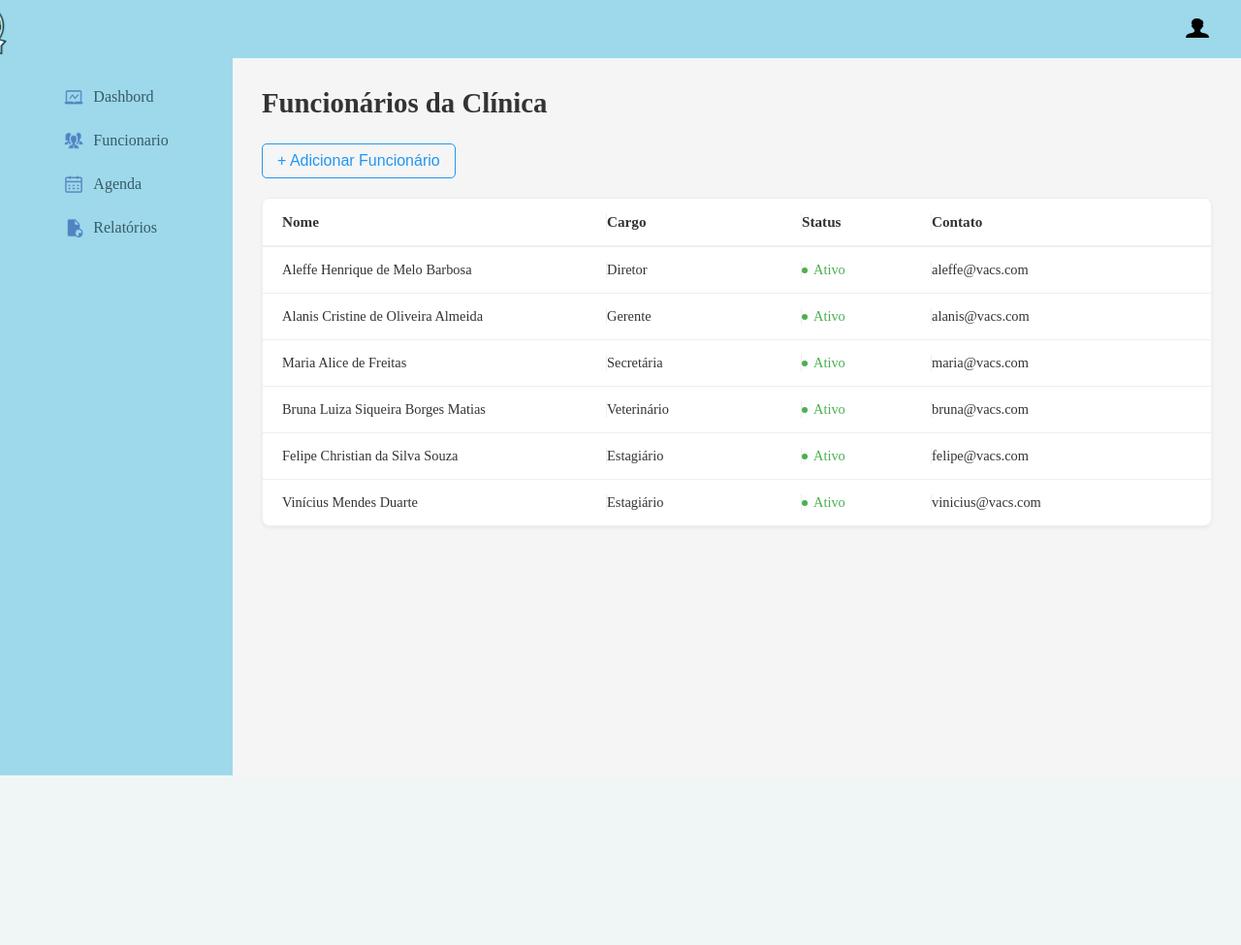
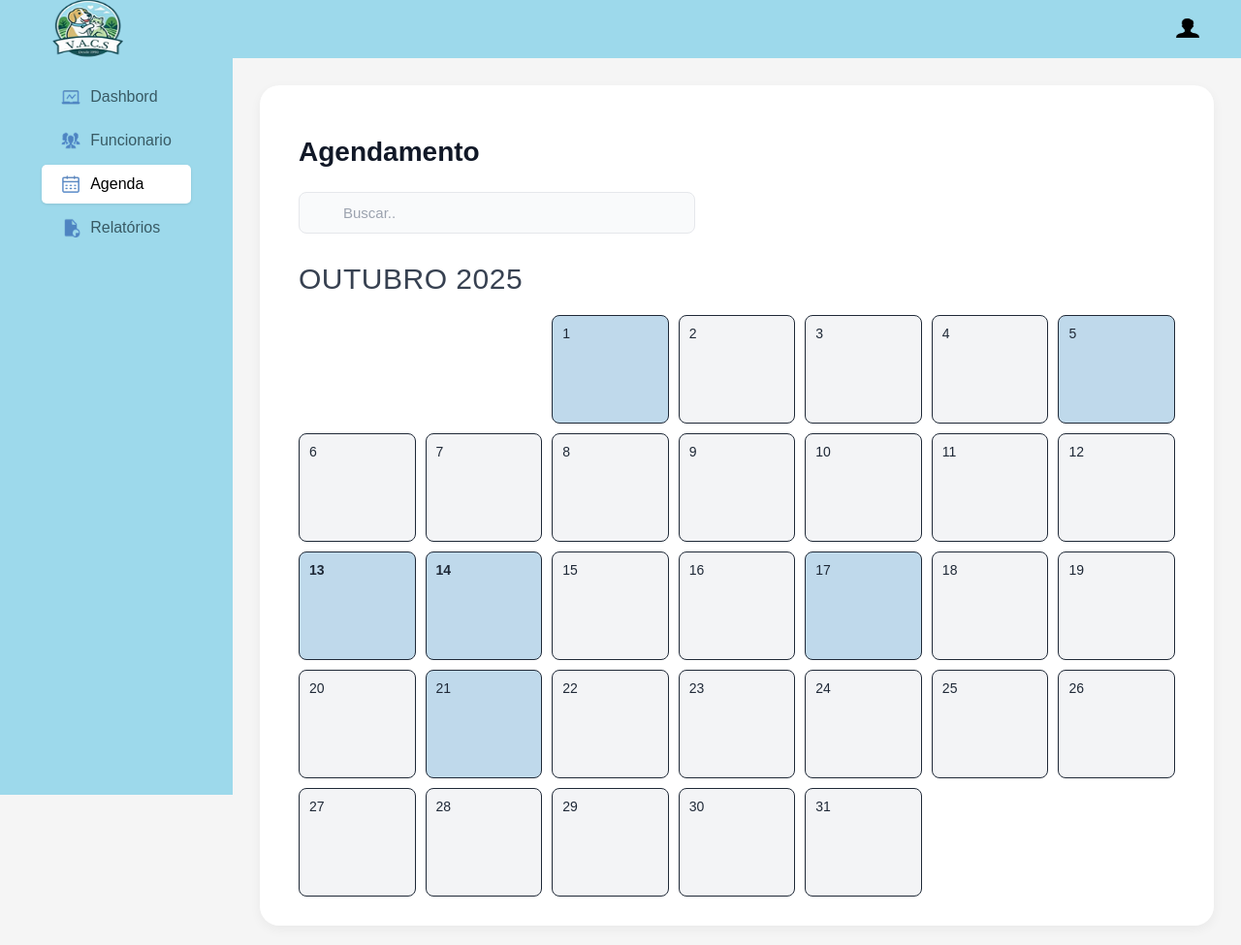
Before and after one commit to victorribeiro12/VACS2010, a PHP site: page /Gerenteag.html in a window 1280 px wide. Shown: the whole page at 97% size. Before the commit the page ends 800 px from the top, so only its background shows below. Run offline with PHP 8.4, Linux system fonts and the light colour scheme.

Commit message:
feat (Gerenteag) atualização final de agendamento

```diff
--- a/Gerente/Gerenteag.css
+++ b/Gerente/Gerenteag.css
@@ -1,314 +1,182 @@
-.sidebar {
-  position: fixed; ;
-  top: 60px; /* mesma altura da topbar */
-  left: 0;
-  width: 240px;
-  height: calc(100vh - 60px);
-  background-color: #9dd9eb;
-  padding-top: 20px;
-  display: flex;
-  flex-direction:column;
-  justify-content: center;
+/* Importa os estilos base (sidebar, topbar, etc) do seu arquivo principal */
+@import url('Gerentefunc.css');
 
-}
-.sidebar img{
-    padding-right: 10px;
-    padding-bottom: 5px;
-    padding-left: 10px;
-    height: 20px;
-    width: 20px;
-    vertical-align: middle;
-}
-
-nav {
-  position: fixed;
-  top: 0;
-  left: 0;
-  right: 0;
-  height: 60px;
-  background-color: #9dd9eb;
-  display: flex;
-  justify-content: flex-end;
-  align-items: center;
-  padding: 0 20px;
-}
-/* Garante que o container de perfil/botão use flex para alinhar os dois blocos */
-.direita-topbar {
-    display: flex;
-    flex-direction: row; /* Coloca o link do perfil e o botão lado a lado */
-    align-items: center; /* Alinha verticalmente no centro */
-    padding: 10px;
-    padding-left: 20px;
-    gap: 10px; /* Espaçamento entre o bloco do perfil e o botão */
-
-}
-
-/* NOVO: Estilos para o Link de Perfil (<a>) */
-.profile-link {
-    display: flex;
-    flex-direction: column; /* Faz a imagem ficar acima do nome */
-    align-items: center; /* Centraliza a imagem e o texto horizontalmente */
-    text-decoration: none;
-    color: #000;
-}
-
-/* Estilos para a Imagem dentro do link */
-.profile-link img.perfil {
-    width: 30px;
-    height: 30px;
-    margin-bottom: 2px; /* Espaço entre a imagem e o nome */
-}
-
-/* Estilos para o Nome dentro do link */
-.profile-link p {
-    color: rgb(0, 0, 0);
-    font-size: 12px; /* Ajuste o tamanho da fonte para o nome */
-    margin: 0;
-}
-
-.left-topbar{
-    display: flex;
-    flex-direction: row;
-    padding: 10px;
-    padding-right:20px;
-    margin-right: 1160px;
-}
-.perfil{
-    text-align: end;
-    font-size: 30px;
-    color: white;
-}
-
-.direita-topbar{
-    display: flex;
-    flex-direction: row;
-    padding: 10px;
-    padding-left:20px;
-}
-.sidebar ul{
-    list-style-type: none;
-    margin: 0;
-    padding: 0;
-    overflow: hidden;
-}
-/* 1. Ajuste a classe principal da sidebar */
-.sidebar {
-    position: fixed;
-    top: 60px;
-    left: 0;
-    width: 240px;
-    height: calc(100vh - 60px);
-    background-color: #9dd9eb;
-    padding-top: 20px;
-    display: flex;
-    flex-direction: column;
-    /* MUDANÇA: Alinha o conteúdo no topo, não no centro */
-    justify-content: flex-start; /* Altera de 'center' para 'flex-start' */
-
-    /* Adiciona um padding nas laterais, caso não tenha */
-    padding-left: 0;
-    padding-right: 0;
-}
-
-/* 2. Ajuste o container dos links (<ul>) */
-.sidebar ul {
-    list-style-type: none;
-    margin: 0;
-    padding: 0;
-    /* remove overflow: hidden; se não for necessário */
-}
-
-/* 3. Estilo dos itens da lista (li) */
-.sidebar ul li {
-    margin-bottom: 5px; /* Espaço entre os itens do menu */
-}
-
-/* 4. Estilo dos Links (<a>) - O novo visual */
-.sidebar ul li a {
-    display: flex; /* Essencial para alinhar ícone e texto */
-    align-items: center; /* Alinha verticalmente no centro */
-    padding: 10px 20px; /* Mais padding para dar espaço */
-    text-decoration: none;
-    color: #385a64; /* Cor mais escura para o texto */
-    font-size: 16px;
-    font-weight: 500;
-    transition: background-color 0.2s;
-}
-
-/* 5. Efeito ao passar o mouse */
-.sidebar ul li a:hover {
-    background-color: #e9e9e9; /* Cor mais clara ao passar o mouse */
-    border-radius: 18px; /* Bordas arredondadas (se quiser) */;
-}
-
-/* 6. Estilo para o item ATIVO (como o Dashboard) */
-.sidebar ul li a.active {
-    background-color: white; /* Fundo branco ou mais claro */
-    color: #000000; /* Texto mais escuro */
-    border-radius: 5px; /* Bordas arredondadas (se quiser) */
-    /* Adiciona a 'sombra' ou leve separação visual se necessário */
-    box-shadow: 0 1px 3px rgba(0, 0, 0, 0.1);
-    margin: 0 10px; /* Afasta um pouco das bordas da sidebar */
-}
-
-/* 7. Ajuste dos Ícones */
-.sidebar img {
-    /* MUDANÇA: Mais padronizado para o layout flex */
-    height: 20px;
-    width: 20px;
-    margin-right: 10px; /* Espaço entre o ícone e o texto */
-    padding: 0; /* Remove padding desnecessário */
-    vertical-align: middle; /* Mantém a imagem alinhada se o display flex falhar */
-}
 /* ================================================= */
 /* VARIÁVEIS DE CORES E DIMENSÕES */
 /* ================================================= */
 :root {
-    /* Mantém as cores padrão */
     --color-light-bg: #F5F5F5;
     --color-card-bg: #FFFFFF;
     --color-text-dark: #333333;
     --color-text-light: #666666;
     --color-border-light: #EEEEEE;
     --color-active-blue: #2196F3;
-    --color-success-green: #4CAF50;
-
-    /* SUAS DIMENSÕES FIXAS */
-    --sidebar-width: 240px;
-    --topbar-height: 60px;
 }
 
 /* ================================================= */
-/* 1. LAYOUT PRINCIPAL (CORREÇÃO CRÍTICA DO BODY) */
-/* *Se você não tiver estas regras, adicione-as no topo do seu CSS* */
+/* 1. ÁREA PRINCIPAL DE CONTEÚDO (main) */
 /* ================================================= */
-* {
-    margin: 0;
-    padding: 0;
-    box-sizing: border-box;
+.main-content {
+    flex: 1; /* Ocupa o espaço restante */
+    background-color: #FFFFFF;
+    margin: 20px;
+    border-radius: 20px;
+    padding: 30px 40px;
+    position: relative;
+    box-shadow: 0 4px 12px rgba(0, 0, 0, 0.05);
 }
 
-/* CORREÇÃO PRINCIPAL: Cria espaço para os elementos fixos (nav e sidebar) */
-body {
-    min-height: 100vh;
-    background-color: var(--color-light-bg);
-    /* ESSENCIAIS para que a <main> não fique debaixo da nav/sidebar */
-    padding-top: var(--topbar-height);
-    padding-left: var(--sidebar-width);
-    display: block;
+.main-header {
+    display: flex;
+    justify-content: flex-end;
+    align-items: center;
+    margin-bottom: 20px;
+}
+
+.user-profile .icon {
+    font-size: 32px;
+    color: #4B5563;
+    cursor: pointer;
+}
+
+.page-content h1 {
+    font-size: 28px;
+    font-weight: 700;
+    color: #111827;
+    margin-bottom: 25px;
+}
+
+/* --- Barra de Busca --- */
+.search-bar {
+    position: relative;
+    margin-bottom: 30px;
+}
+
+.search-bar .icon {
+    position: absolute;
+    left: 15px;
+    top: 50%;
+    transform: translateY(-50%);
+    color: #9CA3AF; /* Cor do ícone de busca */
+}
+
+.search-bar input {
+    width: 350px;
+    padding: 12px 12px 12px 45px; /* Espaço para o ícone */
+    border-radius: 8px;
+    border: 1px solid #E5E7EB; /* Borda cinza clara */
+    background-color: #F9FAFB; /* Fundo cinza bem claro */
+    font-size: 15px;
+}
+
+.search-bar input::placeholder {
+    color: #9CA3AF;
+}
+
+/* --- Calendário --- */
+.calendar-container {
+    width: 100%;
+}
+
+.calendar-container h2 {
+    font-size: 30px;
+    font-weight: 500;
+    color: #374151;
+    margin-bottom: 20px;
+    letter-spacing: 0.5px;
+}
+
+.calendar-grid {
+    display: grid;
+    grid-template-columns: repeat(7, 1fr);
+    gap: 10px; /* Isso cria o espaçamento branco entre os dias */
+    background-color: #FFFFFF; /* Garante que o gap seja branco */
+}
+
+.day {
+    background-color: #F3F4F6; /* Cor de fundo padrão dos dias */
+    border-radius: 8px;
+    padding: 10px;
+    min-height: 90px;
+    font-size: 14px;
+    font-weight: 500;
+    color: #1F2937;
+    text-align: left;
+    border: 1px solid; /* Borda transparente para manter o layout */
+    /* Adiciona transição para suavizar mudanças de cor */
+    transition: background-color 0.3s;
+}
+
+/* Classe especial para o primeiro dia do mês (1 de Out de 2025 é uma Quarta-feira) */
+/* Assumindo que a semana começa na Segunda (Col 1), Quarta é Col 3 */
+.day.first-day {
+    grid-column-start: 3;
+}
+
+/* --- Destaques dos Dias --- */
+
+/* Destaque Azul (sutil) */
+.day.highlight-blue {
+    background-color: #bfd9eb; /* Azul bem claro */
+}
+
+/* Destaque Amarelo (forte) */
+.day.highlight-yellow {
+    background-color: #bfd9eb; /* Amarelo da imagem */
+    font-weight: 700; /* Texto em negrito como na imagem */
+    color: #1F2937;
 }
 
 /* ================================================= */
-/* 2. ÁREA PRINCIPAL BRANCA (main) */
+/* 4. CARD DE DETALHES DO DIA (POP-UP)               */
 /* ================================================= */
-main {
-    flex-grow: 1;
-    padding: 30px; /* Padding interno do conteúdo */
-    background-color: var(--color-light-bg);
+
+.day-details-card {
+    position: absolute; /* Posicionamento relativo ao .main-content */
+    width: 280px;
+    background-color: var(--color-card-bg, #fff);
+    border: 1px solid var(--color-border-light, #eee);
+    border-radius: 8px;
+    box-shadow: 0 6px 20px rgba(0, 0, 0, 0.15);
+    z-index: 10;
+    transition: opacity 0.2s ease, transform 0.2s ease;
+    transform: scale(0.95);
+    opacity: 0;
 }
 
-/* Título da Página "Funcionários da Clínica" */
-main > h2 {
-    font-size: 1.8em;
-    font-weight: 600;
-    color: var(--color-text-dark);
-    margin-bottom: 25px;
+.day-details-card:not(.hidden) {
+    transform: scale(1);
+    opacity: 1;
 }
 
-/* ================================================= */
-/* 3. BOTÃO "ADICIONAR FUNCIONÁRIO" */
-/* ================================================= */
-
-.header-content { margin-bottom: 20px; }
-
-.add-button {
-    background-color: transparent;
-    color: var(--color-active-blue);
-    border: 1px solid var(--color-active-blue);
-    border-radius: 5px;
-    padding: 8px 15px;
-    font-size: 1em;
-    font-weight: 500;
-    cursor: pointer;
-    transition: background-color 0.2s, color 0.2s;
+.day-details-card.hidden {
+    display: none;
 }
 
-.add-button:hover {
-    background-color: var(--color-active-blue);
-    color: var(--color-card-bg);
+.card-header {
+    display: flex;
+    justify-content: space-between;
+    align-items: center;
+    padding: 12px 15px;
+    border-bottom: 1px solid var(--color-border-light, #eee);
 }
 
-/* ================================================= */
-/* 4. TABELA DE DADOS (FUNCIONÁRIOS) - CORREÇÃO DE GRID */
-/* ================================================= */
-
-.data-table-container {
-    background-color: var(--color-card-bg);
-    border-radius: 8px;
-    box-shadow: 0 2px 4px rgba(0, 0, 0, 0.05);
-    border: 1px solid var(--color-border-light);
-    overflow: hidden;
+.card-header h3 {
+    margin: 0;
+    font-size: 16px;
+    font-weight: 600;
 }
 
-/* Estrutura de Grid para a Tabela */
-.table-header,
-.table-row {
-    display: grid;
-    /* Define as larguras das 4 colunas: Nome (maior), Cargo, Status, Contato */
-    grid-template-columns: 2.5fr 1.5fr 1fr 2fr;
-    padding: 15px 20px;
-    border-bottom: 1px solid var(--color-border-light);
-    align-items: center;
+.card-header button {
+    background: none;
+    border: none;
+    font-size: 24px;
+    cursor: pointer;
+    color: var(--color-text-light, #666);
 }
 
-/* Estilo do Cabeçalho da Tabela */
-.table-header {
-    background-color: var(--color-card-bg);
-    color: var(--color-text-dark);
-    font-weight: 600;
-    font-size: 0.95em;
-    border-bottom: 2px solid var(--color-border-light);
+.card-appointments {
+    padding: 15px;
+    font-size: 14px;
+    color: var(--color-text-dark, #333);
 }
-
-/* **CORREÇÃO DE BARRAS:** Adiciona a borda vertical à direita de cada coluna (célula) */
-.table-header .column,
-.table-row .column {
-    border-right: 1px solid var(--color-border-light);
-    padding-right: 20px;
-}
-
-/* Remove a borda vertical da última coluna */
-.table-header .column:last-child,
-.table-row .column:last-child {
-    border-right: none;
-    padding-right: 0;
-}
-
-/* Estilo das Linhas de Dados */
-.table-row {
-    color: var(--color-text-dark);
-    font-size: 0.9em;
-}
-
-.table-row:last-child { border-bottom: none; }
-
-
-/* Estilo Específico para o status 'Ativo' (com o ponto verde) */
-.column.status.active {
-    color: var(--color-success-green);
-    position: relative;
-    padding-left: 12px !important;
-    font-weight: 500;
-}
-
-.column.status.active::before {
-    content: '';
-    position: absolute;
-    left: 0;
-    top: 50%;
-    transform: translateY(-50%);
-    width: 6px;
-    height: 6px;
-    border-radius: 50%;
-    background-color: var(--color-success-green);
-}
--- a/Gerente/Gerenteag.html
+++ b/Gerente/Gerenteag.html
@@ -12,12 +12,12 @@
 <body>
 
     <nav>
-        <div class="left-topbar">
+        <div class="direita-topbar">
         <a href="index.html "class="logo">
             <img class="logo" src="img/Rectangle.png" alt="" width="100px" height="70px">
         </a>
         </div>
-       <div class="direita-topbar">
+       <div class="left-topbar">
 
     <a href="index.html" class="profile-link">
 
@@ -38,63 +38,148 @@
             <li><a href="Gerenterel.html"><img src="img/Business Report.png"  alt="" height=""  width="">Relatórios</a></li>
         </ul>
     </nav>
-    <main>
-    <h2>Funcionários da Clínica</h2>
 
-    <div class="header-content">
-        <button class="add-button">+ Adicionar Funcionário</button>
+   <main class="main-content">
+
+
+        <section class="page-content">
+            <h1>Agendamento</h1>
+
+            <div class="search-bar">
+                <span class="icon material-symbols-outlined"></span>
+                <input type="text" placeholder="Buscar..">
+            </div>
+
+            <div class="calendar-container">
+                <h2>OUTUBRO 2025</h2>
+
+                <div class="calendar-grid">
+                    <div class="day first-day highlight-blue">1</div>
+                    <div class="day">2</div>
+                    <div class="day">3</div>
+                    <div class="day">4</div>
+                    <div class="day highlight-blue">5</div>
+                    <div class="day">6</div>
+                    <div class="day">7</div>
+                    <div class="day">8</div>
+                    <div class="day">9</div>
+                    <div class="day">10</div>
+                    <div class="day">11</div>
+                    <div class="day">12</div>
+                    <div class="day highlight-yellow">13</div>
+                    <div class="day highlight-yellow">14</div>
+                    <div class="day">15</div>
+                    <div class="day">16</div>
+                    <div class="day highlight-blue">17</div>
+                    <div class="day">18</div>
+                    <div class="day">19</div>
+                    <div class="day">20</div>
+                    <div class="day highlight-blue">21</div>
+                    <div class="day">22</div>
+                    <div class="day">23</div>
+                    <div class="day">24</div>
+                    <div class="day">25</div>
+                    <div class="day">26</div>
+                    <div class="day">27</div>
+                    <div class="day">28</div>
+                    <div class="day">29</div>
+                    <div class="day">30</div>
+                    <div class="day">31</div>
+                </div>
+            </div>
+
+        </section>
+    </main>
+
+    <!-- Card de detalhes do dia (inicialmente oculto) -->
+    <div id="day-details-card" class="day-details-card hidden">
+        <div class="card-header">
+            <h3 id="card-date"></h3>
+            <button id="close-card-btn">&times;</button>
+        </div>
+        <div id="card-appointments" class="card-appointments">
+            <!-- As consultas serão inseridas aqui pelo JS -->
+        </div>
     </div>
 
-    <div class="data-table-container">
+    <script>
+        document.addEventListener('DOMContentLoaded', function () {
+            const calendarGrid = document.querySelector('.calendar-grid');
+            const detailsCard = document.getElementById('day-details-card');
+            const cardDate = document.getElementById('card-date');
+            const cardAppointments = document.getElementById('card-appointments');
+            const closeCardBtn = document.getElementById('close-card-btn');
 
-        <div class="table-header">
-            <span class="column nome">Nome</span>
-            <span class="column cargo">Cargo</span>
-            <span class="column status">Status</span>
-            <span class="column contato">Contato</span>
-        </div>
+            // Dados de exemplo (mock) para as consultas
+            const appointments = {
+                1: "Nenhuma consulta agendada.",
+                5: "10:00 - Consulta com Dr. House (Tosa de rotina - Rex)",
+                13: "09:00 - Vacinação (Bolinha)<br>14:00 - Cirurgia (Frajola)",
+                14: "11:30 - Retorno (Princesa)",
+                17: "16:00 - Exame de sangue (Max)",
+                21: "08:00 - Consulta de emergência (Thor)"
+            };
 
-        <div class="table-row">
-            <span class="column nome">Aleffe Henrique de Melo Barbosa</span>
-            <span class="column cargo">Diretor</span>
-            <span class="column status active">Ativo</span>
-            <span class="column contato">aleffe@vacs.com</span>
-        </div>
+            // Função para mostrar o card de detalhes
+            function showDetailsCard(dayElement) {
+                const dayNumber = dayElement.textContent.trim();
+                const dayRect = dayElement.getBoundingClientRect();
+                const mainContentRect = document.querySelector('.main-content').getBoundingClientRect();
 
-        <div class="table-row">
-            <span class="column nome">Alanis Cristine de Oliveira Almeida</span>
-            <span class="column cargo">Gerente</span>
-            <span class="column status active">Ativo</span>
-            <span class="column contato">alanis@vacs.com</span>
-        </div>
+                // Define o conteúdo do card
+                cardDate.textContent = `Consultas do dia ${dayNumber} de Outubro`;
+                cardAppointments.innerHTML = appointments[dayNumber] || "Nenhuma consulta agendada.";
 
-        <div class="table-row">
-            <span class="column nome">Maria Alice de Freitas</span>
-            <span class="column cargo">Secretária</span>
-            <span class="column status active">Ativo</span>
-            <span class="column contato">maria@vacs.com</span>
-        </div>
+                // Posiciona o card ao lado do dia clicado
+                // O posicionamento é relativo ao '.main-content' que tem 'position: relative'
+                const top = dayRect.top - mainContentRect.top;
+                const left = dayRect.right - mainContentRect.left + 15; // 15px de espaço
 
-        <div class="table-row">
-            <span class="column nome">Bruna Luiza Siqueira Borges Matias</span>
-            <span class="column cargo">Veterinário</span>
-            <span class="column status active">Ativo</span>
-            <span class="column contato">bruna@vacs.com</span>
-        </div>
+                detailsCard.style.top = `${top}px`;
+                detailsCard.style.left = `${left}px`;
 
-        <div class="table-row">
-            <span class="column nome">Felipe Christian da Silva Souza</span>
-            <span class="column cargo">Estagiário</span>
-            <span class="column status active">Ativo</span>
-            <span class="column contato">felipe@vacs.com</span>
-        </div>
+                // Mostra o card
+                detailsCard.classList.remove('hidden');
+            }
 
-        <div class="table-row">
-            <span class="column nome">Vinícius Mendes Duarte</span>
-            <span class="column cargo">Estagiário</span>
-            <span class="column status active">Ativo</span>
-            <span class="column contato">vinicius@vacs.com</span>
-        </div>
+            // Função para esconder o card
+            function hideDetailsCard() {
+                detailsCard.classList.add('hidden');
+            }
 
-    </div>
-</main>
+            // Adiciona o listener de evento ao grid do calendário (event delegation)
+            calendarGrid.addEventListener('click', function (event) {
+                // Verifica se o clique foi em um elemento com a classe 'day'
+                const dayElement = event.target.closest('.day');
+                if (dayElement) {
+                    showDetailsCard(dayElement);
+                }
+            });
+
+            // Listener para o botão de fechar
+            closeCardBtn.addEventListener('click', hideDetailsCard);
+
+            // Listener para fechar o card se clicar fora dele
+            document.addEventListener('click', function (event) {
+                // Se o clique não foi dentro do card E não foi em um dia do calendário
+                if (!detailsCard.contains(event.target) && !event.target.closest('.day')) {
+                    hideDetailsCard();
+                }
+            });
+
+            // --- Script para o menu lateral ---
+            // Este script cuida da seleção do item "ativo" na barra lateral
+            const navLinks = document.querySelectorAll('.sidebar a');
+            const currentPage = window.location.pathname.split('/').pop();
+
+            navLinks.forEach(link => {
+                const linkPage = link.getAttribute('href').split('/').pop();
+                if (linkPage === currentPage) {
+                    link.classList.add('active');
+                }
+            });
+        });
+    </script>
+
+</body>
+</html>
```
Also changed, not shown: Gerente/Gerenteag.js (added).
